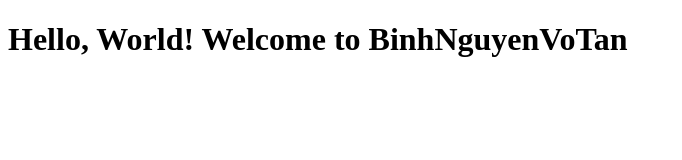
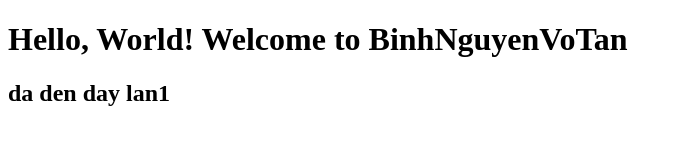
Before and after one commit to dacsocodelam/duan3, a plain HTML site: page index.html in a window 1280 px wide. Shown: the whole page, without its empty margins (0-682 px from the left). Drawn offline with Linux system fonts and the light colour scheme.

Commit message:
da ghe den day lan1

```diff
--- a/index.html
+++ b/index.html
@@ -7,5 +7,6 @@
 </head>
 <body>
     <h1>Hello, World! Welcome to BinhNguyenVoTan</h1>
+    <h2>da den day lan1 </h2>
 </body>
 </html>
```
